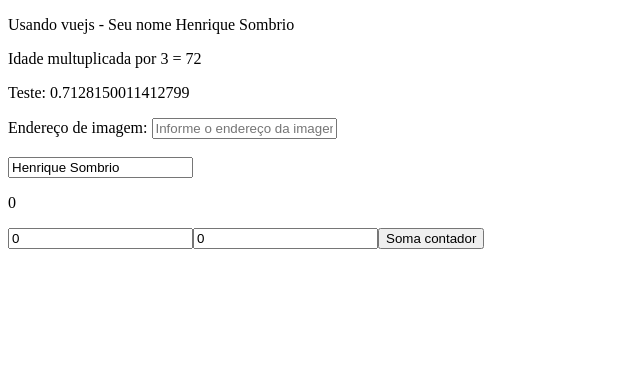
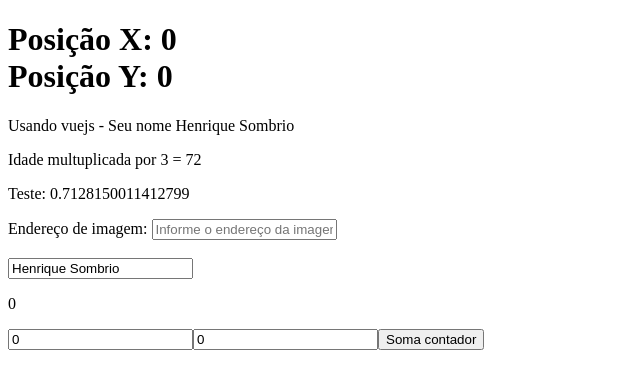
Before and after one commit to HenriqueSombrio/Projeto-VueJs-PWEB, a Vue app: page / in a window 1280 px wide. Shown: the top 388 px of the page, without its empty margins (0-640 px from the left). Built offline with nearby package versions, Linux system fonts and the light colour scheme.

Commit message:
Adicionado exemplos de v-on

```diff
--- a/src/App.vue
+++ b/src/App.vue
@@ -3,6 +3,7 @@
     <div class="container">
       <div class="row">
         <div class="col-12">
+          <h1 v-on:mousemove="atualizaXY">Posição X: {{x}} <br>Posição Y: {{y}}</h1>
           <p>Usando vuejs - Seu nome {{ name }}</p>
           <p>Idade multuplicada por 3 = {{ minhaIdade(24) }}</p>
           <p>Teste: {{ numberRandom(2) }}</p>
@@ -40,7 +41,9 @@ export default {
       linkMsg: "",
       contador: 0,
       contador2: 0,
-      resultadoContador: 0
+      resultadoContador: 0,
+      x: 0,
+      y: 0
     };
   },
   methods: {
@@ -52,6 +55,10 @@ export default {
     },
     somar(cont1, cont2){
       this.resultadoContador = parseInt(cont1) + parseInt(cont2);
+    },
+    atualizaXY(e){
+      this.x = e.clientX;
+      this.y = e.clientY;
     }
   },
 };
```
